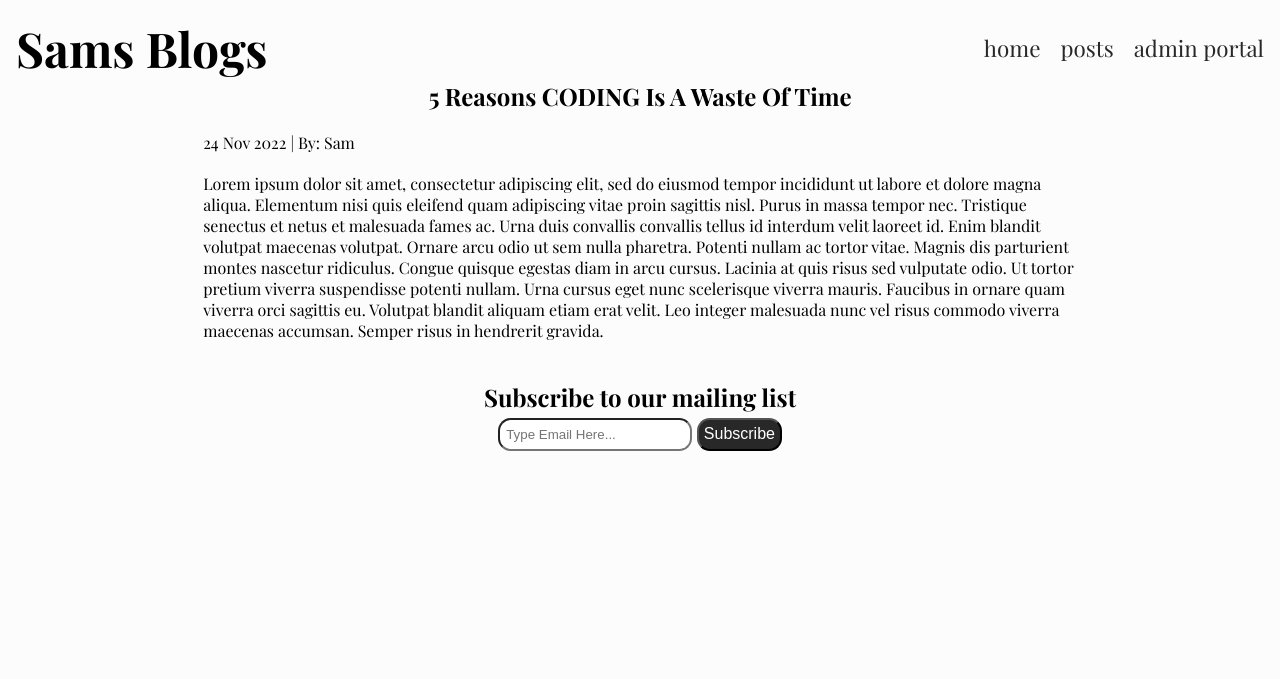
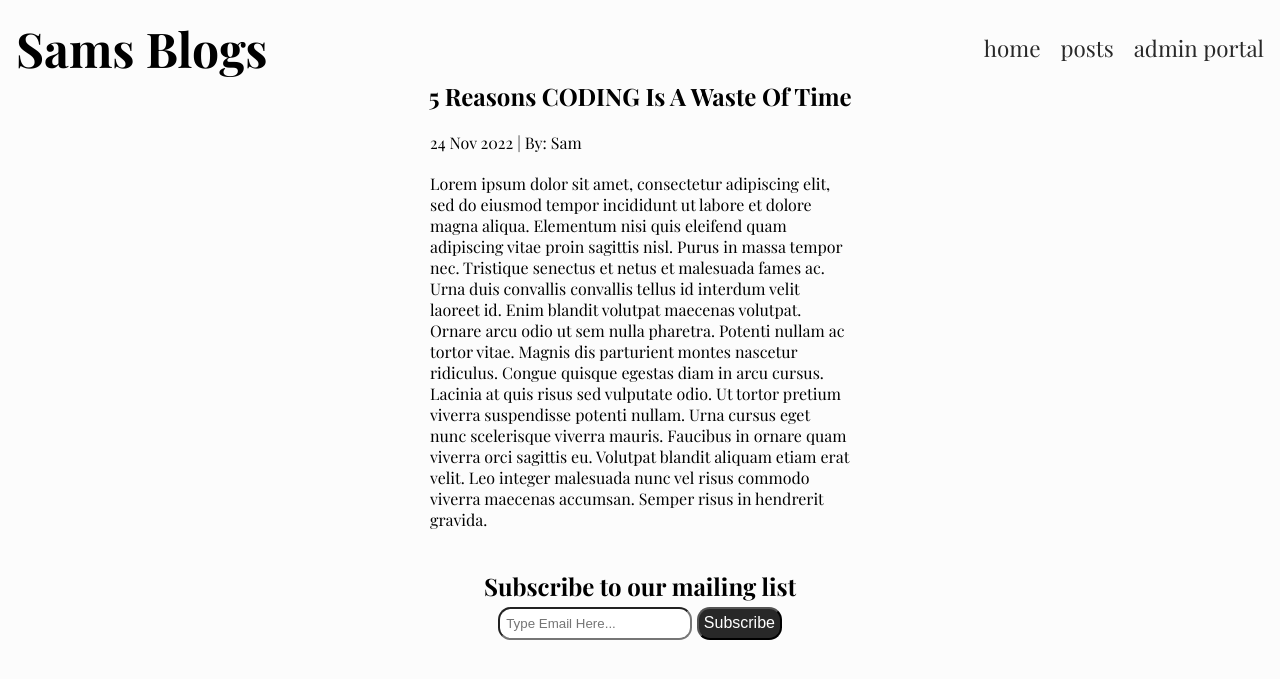
Before and after one commit to audacia-sam-markey/sams_blog_jekyll, a Jekyll site: the page built from _posts/2022-11-24-5-reasons-coding-is-a-waste-of-time.md, in a window 1280 px wide. Shown: the top 679 px of the page. Built offline with Jekyll 4.4.1, drawn with Linux system fonts in a browser that asks for light colours; some web fonts are replaced; a script that is not in the unit is left out.

Commit message:
updated CSS

```diff
--- a/_sass/main.scss
+++ b/_sass/main.scss
@@ -110,9 +110,13 @@ body {
     display: flex;
     flex-direction: column;
     align-items: center;
+    max-width: 600px;
     gap: 20px;
     p {
       width: 70%;
     }
+    img {
+      max-width: 100%;
+    }
   }
 }
```
